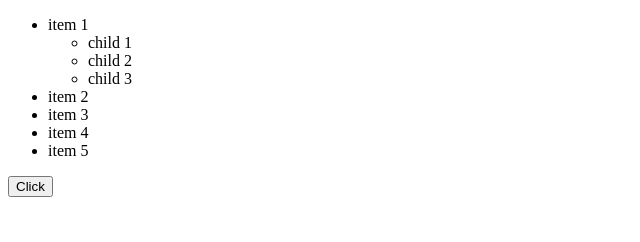
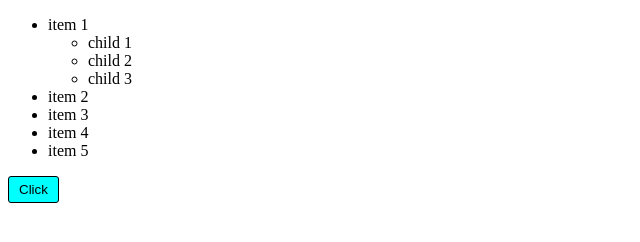
Before and after one commit to nguyennhathuy/F8-Repo, a plain HTML site: page index.html in a window 1280 px wide. Shown: the whole page, without its empty margins (0-640 px from the left). Drawn offline with Linux system fonts and the light colour scheme.

Commit message:
daily commit 3

```diff
--- a/style.css
+++ b/style.css
@@ -1,3 +1,8 @@
-div {
-    color: red;
+button {
+    cursor: pointer;
+    border: none;
+    background-color: aqua;
+    padding: 5px 10px;
+    border-radius: 3px;
+    border: 1px solid black;
 }
```
